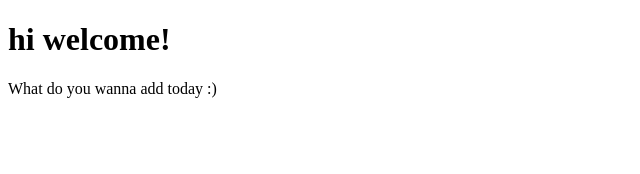
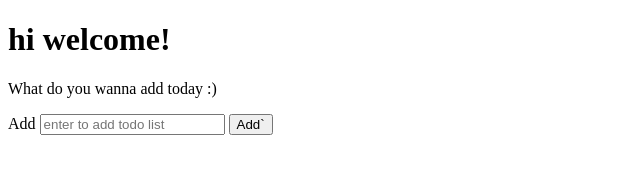
Before and after one commit to io-oseinana/playground, a plain HTML site: page todo-app/index.html in a window 1280 px wide. Shown: the whole page, without its empty margins (0-640 px from the left). Drawn offline with Linux system fonts and the light colour scheme.

Commit message:
Second commit

```diff
--- a/todo-app/index.html
+++ b/todo-app/index.html
@@ -9,5 +9,10 @@
 <body>
     <h1>hi welcome!</h1>
     <p>What do you wanna add today :)</p>
+    <section class="add-data">
+        <label for="">Add</label>
+        <input type="text" placeholder="enter to add todo list">
+        <button>Add`</button>
+    </section>
 </body>
 </html>
```
